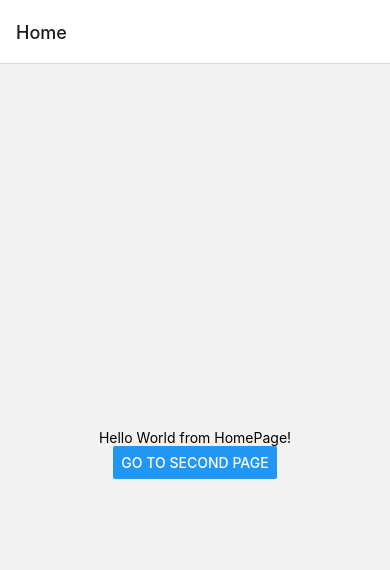
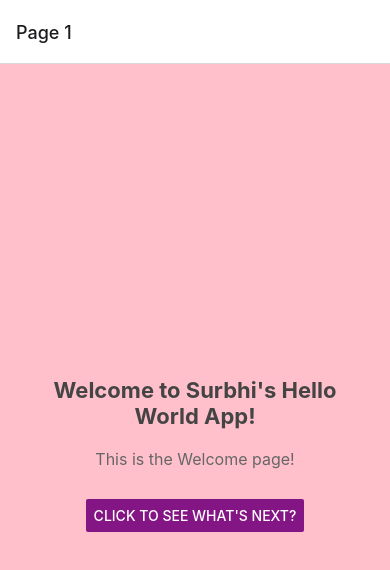
Before and after one commit to guptaji21/MobileComputing, a React Native app: screen / in a window 390 px wide. Shown: the top 570 px of the page. Built offline with nearby package versions, Linux system fonts and the light colour scheme.

Commit message:
Second Commit

```diff
--- a/App.js
+++ b/App.js
@@ -10,8 +10,8 @@ export default function App() {
   return (
     <NavigationContainer>
       <Stack.Navigator initialRouteName="Home">
-        <Stack.Screen name="Home" component={HomePage} />
-        <Stack.Screen name="SecondPage" component={SecondPage} />
+        <Stack.Screen name="Page 1" component={HomePage} />
+        <Stack.Screen name="Page 2" component={SecondPage} />
       </Stack.Navigator>
     </NavigationContainer>
   );
--- a/HomePage.js
+++ b/HomePage.js
@@ -1,14 +1,42 @@
 import React from 'react';
-import { View, Text, Button } from 'react-native';
+import { View, Text, Button, StyleSheet } from 'react-native';
 
 export default function HomePage({ navigation }) {
   return (
-    <View style={{ flex: 1, alignItems: 'center', justifyContent: 'center' }}>
-      <Text>Hello World from HomePage!</Text>
-      <Button
-        title="Go to Second Page"
-        onPress={() => navigation.navigate('SecondPage')}
-      />
+    <View style={styles.container}>
+      <Text style={styles.headerText}>Welcome to Surbhi's Hello World App!</Text>
+      <Text style={styles.contentText}>This is the Welcome page!</Text>
+      <View style={styles.buttonContainer}>
+        <Button
+          title="Click to see what's next?"
+          onPress={() => navigation.navigate('Page 2')}
+          color="#841584" // This sets the button color
+        />
+      </View>
     </View>
   );
 }
+
+// Define the styles
+const styles = StyleSheet.create({
+  container: {
+    flex: 1,
+    alignItems: 'center',
+    justifyContent: 'center',
+    backgroundColor: '#FFC0CB',
+  },
+  headerText: {
+    fontSize: 22,
+    fontWeight: 'bold',
+    marginBottom: 20,
+    color: '#444',
+    textAlign: 'center',
+    paddingHorizontal: 20,
+  },
+  contentText: {
+    fontSize: 16,
+    color: '#666',
+    marginBottom: 30,
+    textAlign: 'center',
+  }
+});
--- a/SecondPage.js
+++ b/SecondPage.js
@@ -1,14 +1,39 @@
 import React from 'react';
-import { View, Text, Button } from 'react-native';
+import { View, Text, Button, StyleSheet } from 'react-native';
 
 export default function SecondPage({ navigation }) {
   return (
-    <View style={{ flex: 1, alignItems: 'center', justifyContent: 'center' }}>
-      <Text>This is the Second Page</Text>
+    <View style={styles.container}>
+      <Text style={styles.headerText}>Huraay!</Text>
+      <Text style={styles.contentText}>You are on the second page.</Text>
       <Button
         title="Go back to Home"
         onPress={() => navigation.goBack()}
+        color="#841584"
       />
     </View>
   );
 }
+
+// Learning to put some styles!
+const styles = StyleSheet.create({
+  container: {
+    flex: 1,
+    alignItems: 'center',
+    justifyContent: 'center',
+    backgroundColor: '#FFC0CB',
+  },
+  headerText: {
+    fontSize: 24,
+    fontWeight: 'bold',
+    marginBottom: 20,
+    color: '#333',
+  },
+  contentText: {
+    fontSize: 18,
+    marginBottom: 30,
+    color: '#666',
+    textAlign: 'center',
+    paddingHorizontal: 20,
+  },
+});
```
